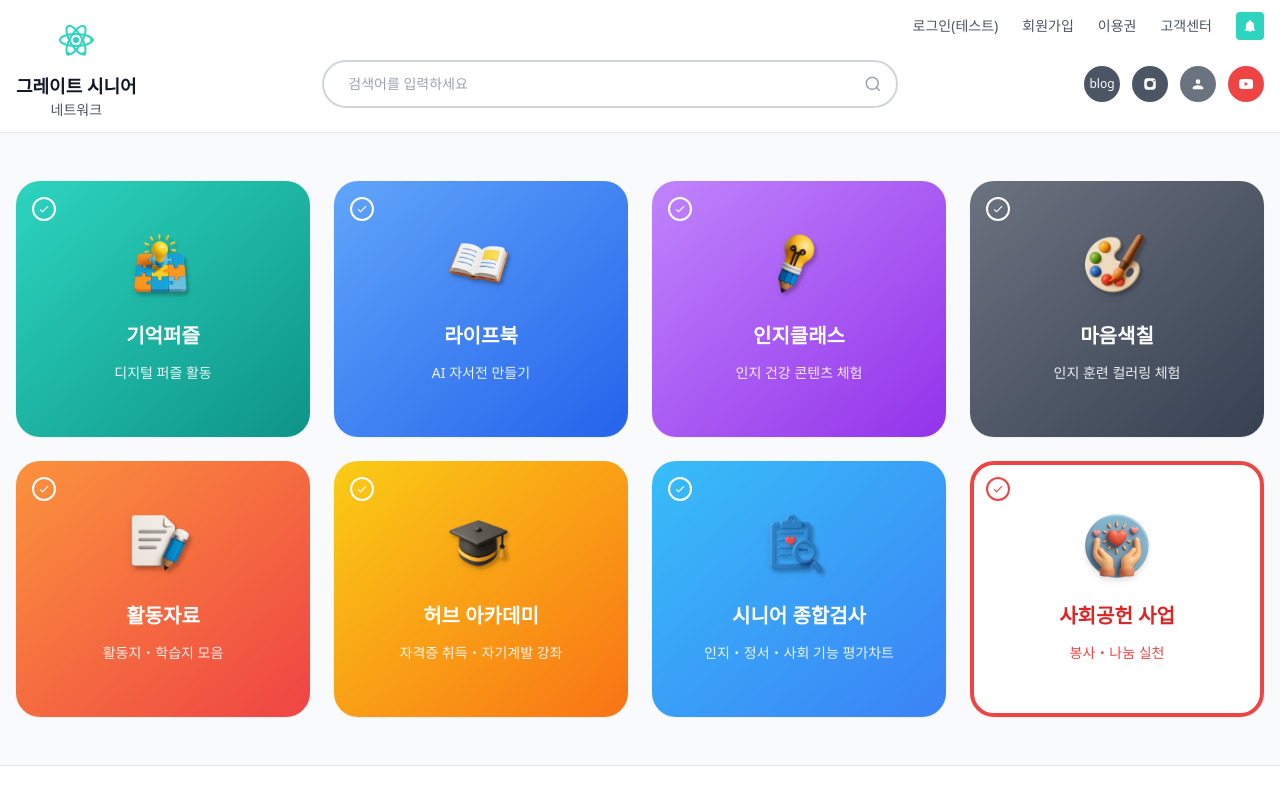
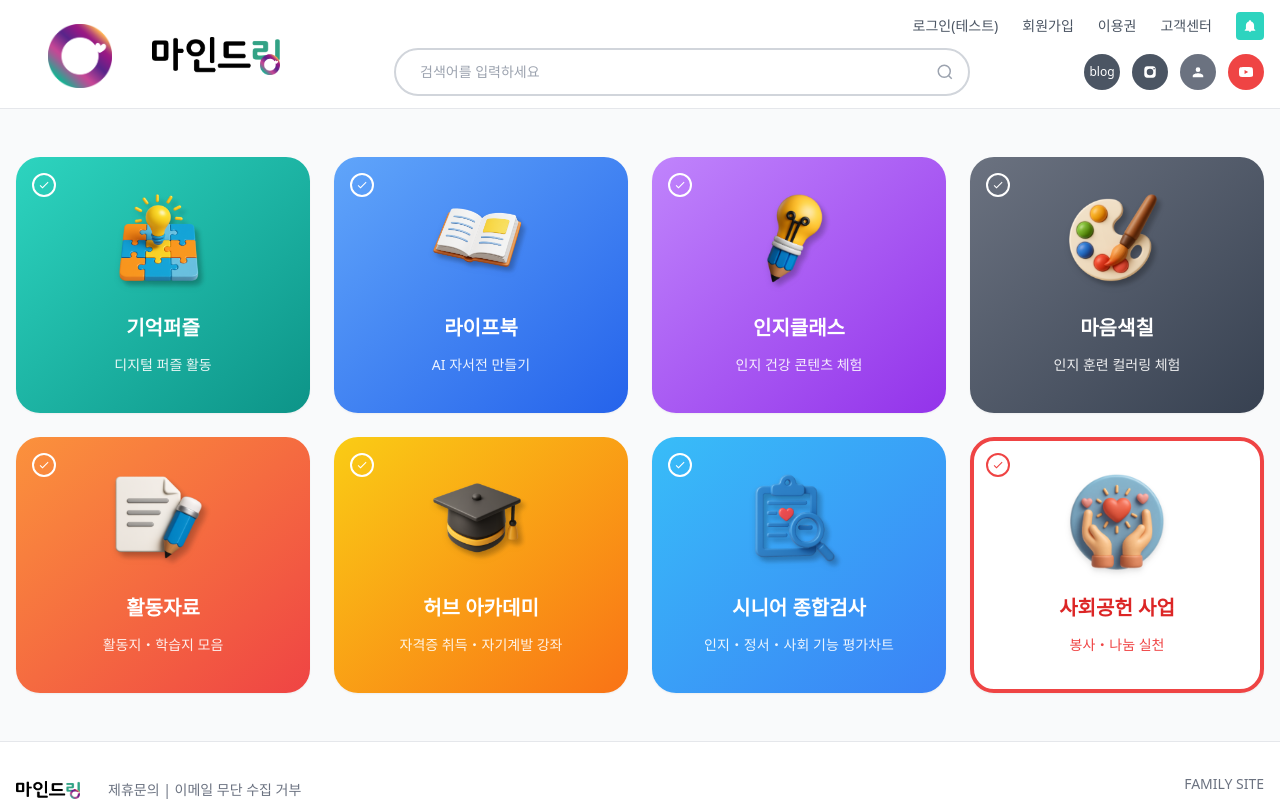
Before and after one commit to eowjd123/Mindring, a Next.js app: page / in a window 1280 px wide. Shown: the top 801 px of the page. Built offline with nearby package versions, Linux system fonts and the light colour scheme; a web font is replaced by a local one.

Commit message:
UX: senior-friendly updates; header cleanup; template selector search/filter; error/success banners; reduced side paddings; main page/footer logo changes; service icons to 96px

```diff
--- a/src/app/page.tsx
+++ b/src/app/page.tsx
@@ -28,23 +28,24 @@ export default function RootPage() {
           {/* Main Header Row */}
           <div className="flex items-center justify-between gap-8">
             {/* Brand Logo */}
-            <div className="flex flex-col items-center gap-2 flex-shrink-0 -mt-8">
-              <div className="h-12 w-12 flex items-center justify-center">
-                <svg width="48" height="48" viewBox="0 0 48 48" className="text-teal-400">
-                  <g transform="translate(24,24)">
-                    <circle cx="0" cy="0" r="3" fill="currentColor" />
-                    <ellipse cx="0" cy="0" rx="16" ry="6" fill="none" stroke="currentColor" strokeWidth="2" transform="rotate(0)"/>
-                    <circle cx="16" cy="0" r="2" fill="currentColor"/>
-                    <ellipse cx="0" cy="0" rx="16" ry="6" fill="none" stroke="currentColor" strokeWidth="2" transform="rotate(60)"/>
-                    <circle cx="8" cy="13.86" r="2" fill="currentColor"/>
-                    <ellipse cx="0" cy="0" rx="16" ry="6" fill="none" stroke="currentColor" strokeWidth="2" transform="rotate(120)"/>
-                    <circle cx="-8" cy="13.86" r="2" fill="currentColor"/>
-                  </g>
-                </svg>
+            <div className="flex items-center gap-2 flex-shrink-0 -mt-8">
+              <div className="relative h-16 w-32">
+                <Image
+                  src="/img/OBJECTS.png"
+                  alt="Mindring OBJECTS"
+                  fill
+                  className="object-contain"
+                  priority
+                />
               </div>
-              <div className="text-center">
-                <h1 className="text-lg font-bold text-gray-900">그레이트 시니어</h1>
-                <p className="text-sm text-gray-600">네트워크</p>
+              <div className="relative h-16 w-32">
+                <Image
+                  src="/img/maind.png"
+                  alt="Mindring Logo"
+                  fill
+                  className="object-contain"
+                  priority
+                />
               </div>
             </div>
 
@@ -107,8 +108,16 @@ export default function RootPage() {
           <div className="flex flex-col lg:flex-row justify-between gap-8">
             <div className="space-y-4">
               <div className="flex items-center gap-3">
-                <span className="text-lg font-bold text-gray-900">Great Senior</span>
-                <span className="text-lg text-gray-600">network</span>
+                <div className="flex items-center gap-2">
+                  <div className="relative h-8 w-16">
+                    <Image
+                      src="/img/maind.png"
+                      alt="Mindring Logo"
+                      fill
+                      className="object-contain"
+                    />
+                  </div>
+                </div>
                 <span className="ml-4 text-sm text-gray-500">제휴문의 | 이메일 무단 수집 거부</span>
               </div>
               <div className="text-sm text-gray-600 space-y-2 max-w-2xl">
@@ -247,13 +256,13 @@ function ServiceCard({
 const ServiceIcons = {
   // ✅ 기억퍼즐: public/img/icon_1.png 이미지를 사용
   puzzle: (
-    <div className="w-16 h-16 flex items-center justify-center mx-auto">
-      <div className="relative w-16 h-16">
+    <div className="w-24 h-24 flex items-center justify-center mx-auto">
+      <div className="relative w-24 h-24">
         <Image
           src="/img/icon_1.png"  // ← public/img/icon_1.png
           alt="기억퍼즐 아이콘"
           fill
-          sizes="64px"
+          sizes="96px"
           className="object-contain drop-shadow-md"
           priority
         />
@@ -261,13 +270,13 @@ const ServiceIcons = {
     </div>
   ),
   book: (
-    <div className="w-16 h-16 flex items-center justify-center mx-auto">
-      <div className="relative w-16 h-16">
+    <div className="w-24 h-24 flex items-center justify-center mx-auto">
+      <div className="relative w-24 h-24">
         <Image
           src="/img/icon_2.png"  // ← public/img/icon_1.png
           alt="라이프북 아이콘"
           fill
-          sizes="64px"
+          sizes="96px"
           className="object-contain drop-shadow-md"
           priority
         />
@@ -275,13 +284,13 @@ const ServiceIcons = {
     </div>
   ),
   bulb: (
-    <div className="w-16 h-16 flex items-center justify-center mx-auto">
-      <div className="relative w-16 h-16">
+    <div className="w-24 h-24 flex items-center justify-center mx-auto">
+      <div className="relative w-24 h-24">
         <Image
           src="/img/icon_3.png"  // ← public/img/icon_1.png
           alt="인지클래스 아이콘"
           fill
-          sizes="64px"
+          sizes="96px"
           className="object-contain drop-shadow-md"
           priority
         />
@@ -289,13 +298,13 @@ const ServiceIcons = {
     </div>
   ),
   palette: (
-    <div className="w-16 h-16 flex items-center justify-center mx-auto">
-      <div className="relative w-16 h-16">
+    <div className="w-24 h-24 flex items-center justify-center mx-auto">
+      <div className="relative w-24 h-24">
         <Image
           src="/img/icon_4.png"  // ← public/img/icon_1.png
           alt="마음색칠 아이콘"
           fill
-          sizes="64px"
+          sizes="96px"
           className="object-contain drop-shadow-md"
           priority
         />
@@ -303,13 +312,13 @@ const ServiceIcons = {
     </div>
   ),
   document: (
-    <div className="w-16 h-16 flex items-center justify-center mx-auto">
-      <div className="relative w-16 h-16">
+    <div className="w-24 h-24 flex items-center justify-center mx-auto">
+      <div className="relative w-24 h-24">
         <Image
           src="/img/icon_5.png"  // ← public/img/icon_1.png
           alt="활동자료 아이콘"
           fill
-          sizes="64px"
+          sizes="96px"
           className="object-contain drop-shadow-md"
           priority
         />
@@ -317,13 +326,13 @@ const ServiceIcons = {
     </div>
   ),
   cap: (
-    <div className="w-16 h-16 flex items-center justify-center mx-auto">
-      <div className="relative w-16 h-16">
+    <div className="w-24 h-24 flex items-center justify-center mx-auto">
+      <div className="relative w-24 h-24">
         <Image
           src="/img/icon_6.png"  // ← public/img/icon_1.png
           alt="허브 아카데미 아이콘"
           fill
-          sizes="64px"
+          sizes="96px"
           className="object-contain drop-shadow-md"
           priority
         />
@@ -331,13 +340,13 @@ const ServiceIcons = {
     </div>
   ),
   clipboard: (
-    <div className="w-16 h-16 flex items-center justify-center mx-auto">
-      <div className="relative w-16 h-16">
+    <div className="w-24 h-24 flex items-center justify-center mx-auto">
+      <div className="relative w-24 h-24">
         <Image
           src="/img/icon_7.png"  // ← public/img/icon_1.png
           alt="시니어 종합검사 아이콘"
           fill
-          sizes="64px"
+          sizes="96px"
           className="object-contain drop-shadow-md"
           priority
         />
@@ -345,13 +354,13 @@ const ServiceIcons = {
     </div>
   ),
   heart: (
-    <div className="w-16 h-16 flex items-center justify-center mx-auto">
-      <div className="relative w-16 h-16">
+    <div className="w-24 h-24 flex items-center justify-center mx-auto">
+      <div className="relative w-24 h-24">
         <Image
           src="/img/icon_8.png"  // ← public/img/icon_1.png
           alt="사회공헌 아이콘"
           fill
-          sizes="64px"
+          sizes="96px"
           className="object-contain drop-shadow-md"
           priority
         />
```
